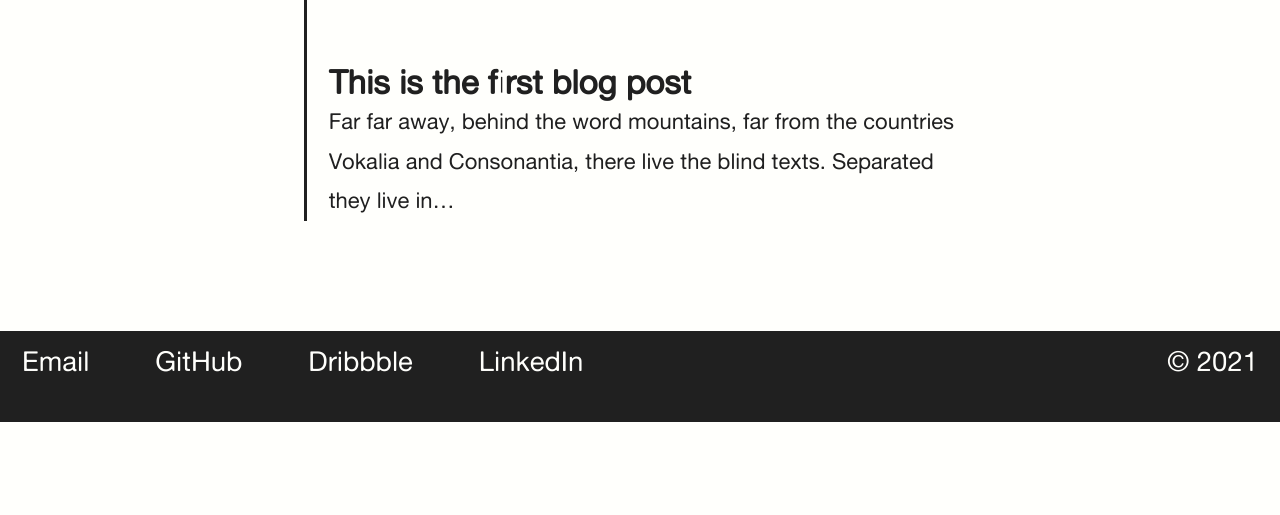
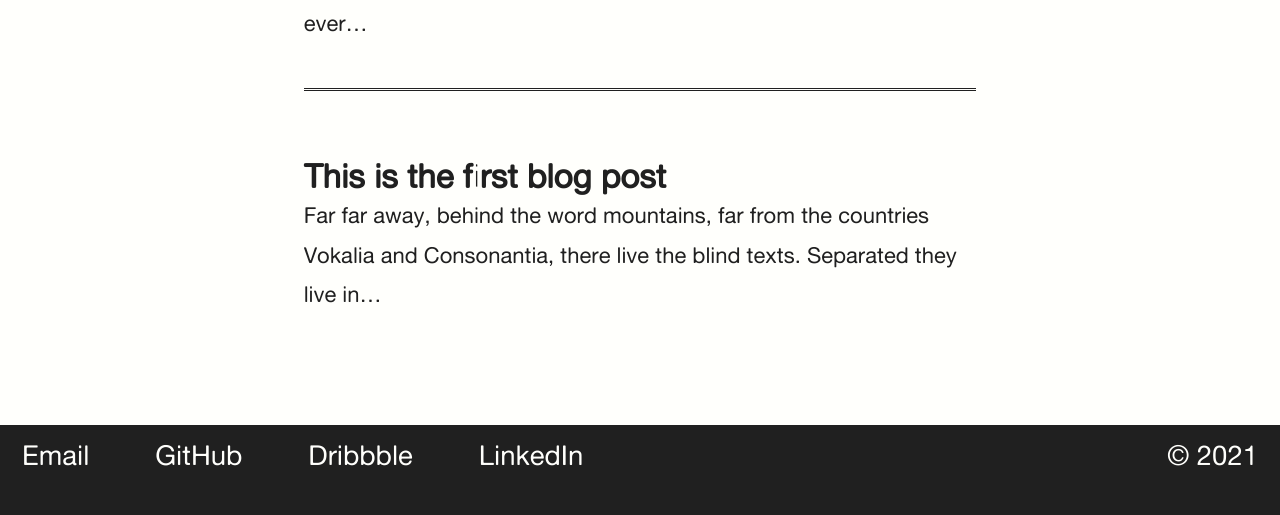
Before and after one commit to z336/portfolio, a Gatsby site: page /words in a window 1280 px wide. Shown: the part 689-1204 px from the top of the page. Before the commit the page ends 1111 px from the top, so only its background shows below. Built offline with nearby package versions, Linux system fonts and the light colour scheme; Gatsby itself is replaced by a stand-in of ours.

Commit message:
messin with hr

```diff
--- a/src/pages/words.js
+++ b/src/pages/words.js
@@ -11,15 +11,14 @@
     max-width: 55ch;
     list-style: none;
     margin: 0 auto;
-    @media (min-width: 834px) {
-      padding-left: 1rem;
-      border-left: 3px solid;
-    }
   }
   li {
     margin-bottom: 3rem;
     :last-child {
       margin-bottom: 0;
+      hr {
+        display: none;
+      }
     }
   }
   a {
@@ -45,6 +44,7 @@
                   <h2>{post.frontmatter.title}</h2>
                   <p>{post.excerpt}</p>
                 </Link>
+                <hr />
               </li>
             ))}
           </ul>
--- a/src/styles/GlobalStyles.js
+++ b/src/styles/GlobalStyles.js
@@ -143,6 +143,13 @@
     outline: none;
   }
 
+  hr {
+    padding: 0;
+    border: none;
+    border-top: medium double currentColor;
+    color: currentColor;
+    text-align: center;
+  }
 `;
 
 export default GlobalStyles;
```
